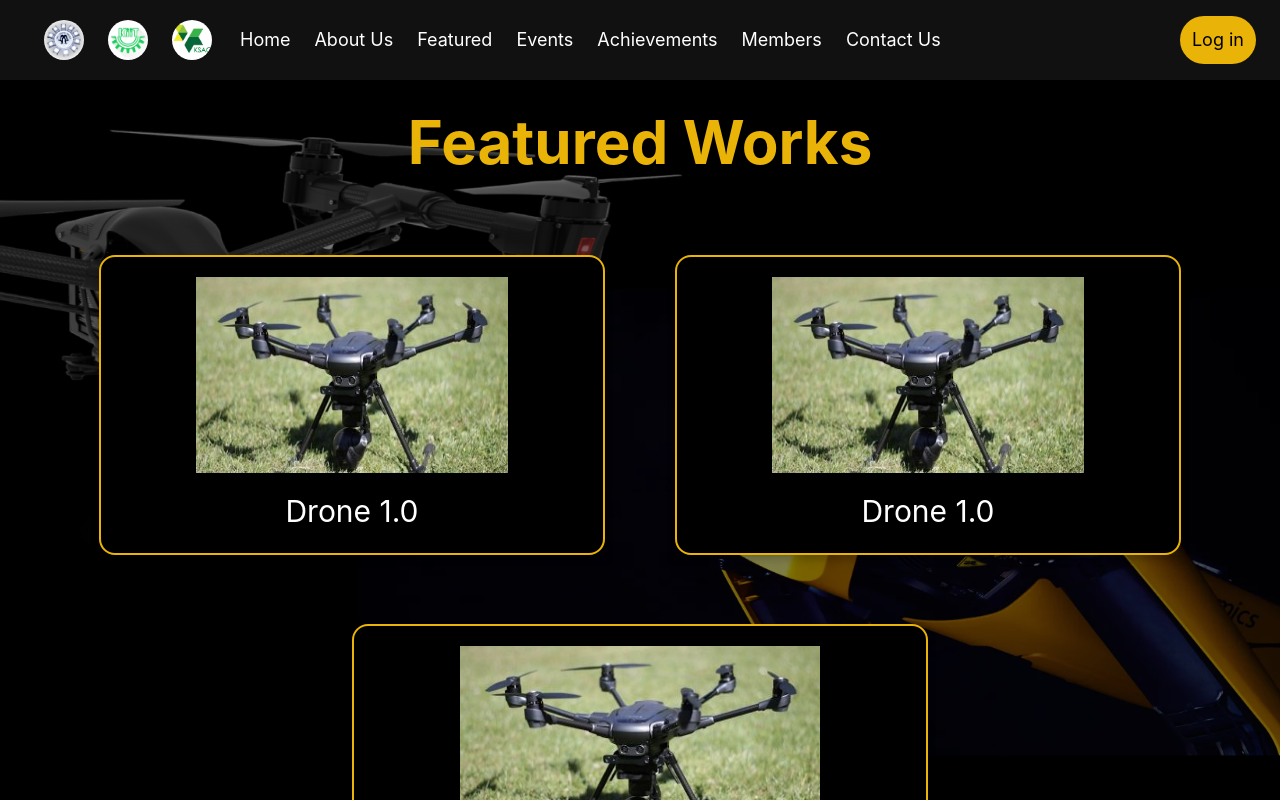
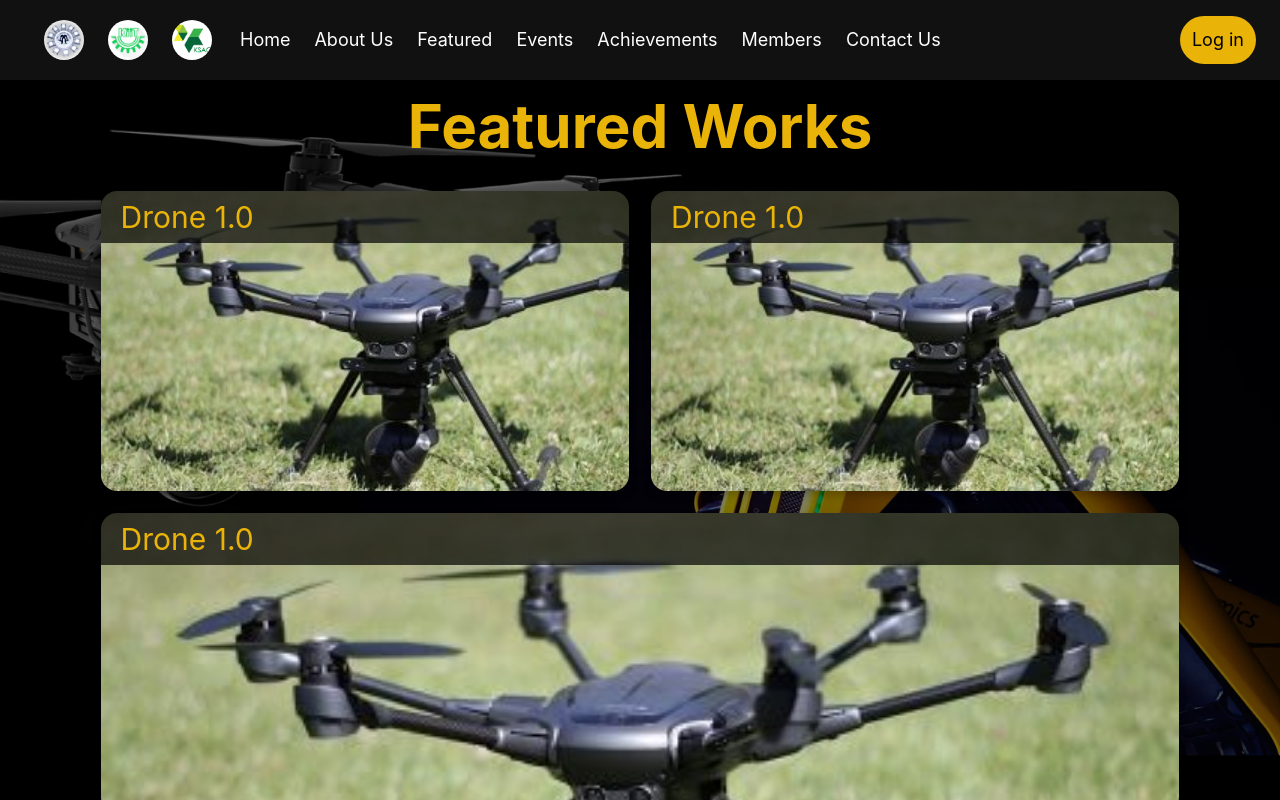
Before and after one commit to ShashankJais128/kiit-robotics-society-website, a React (Vite) app: page /featured in a window 1280 px wide. Shown: the top 800 px of the page. Built offline with nearby package versions, Linux system fonts and the light colour scheme.

Commit message:
featured

```diff
--- a/src/App.css
+++ b/src/App.css
@@ -7,7 +7,7 @@
 
 .flip-card {
   width:50%;
-  margin: 3%;
+  margin: 1%;
   height: 300px;
   perspective: 1000px;
 
@@ -17,8 +17,8 @@
   position: relative;
   width: 100%;
   height: 100%;
-  text-align: center;
-  transition: transform 0.8s;
+  /* text-align: center; */
+  transition: transform 0.6s;
   transform-style: preserve-3d;
   box-shadow: 0 4px 8px 0 rgba(0,0,0,0.2);
 }
@@ -36,13 +36,13 @@
 }
 
 .flip-card-front {
-  background-color: black;
+  /* background-color: rgb(19,19,19); */
   color: white;
 
 }
 
 .flip-card-back {
-  color: black;
+  /* color: black; */
   transform: rotateX(180deg);
 }
 
--- a/src/components/featured/FeatuedMain.jsx
+++ b/src/components/featured/FeatuedMain.jsx
@@ -25,22 +25,24 @@ function FeaturedMain() {
     className="bg-cover bg-fixed bg-black pb-10" style={{backgroundImage: `linear-gradient(rgba(0, 0, 0, 0), rgba(0, 0, 0, 0)), url(${dbg})`,}}
     >
       <div className="">
-        <h1 className="text-center text-3xl sm:text-4xl md:text-5xl xl:text-6xl font-bold pt-8 pb-12 px-10 text-yellow-500">
+        <h1 className="text-center text-3xl sm:text-4xl md:text-5xl xl:text-6xl font-bold pt-4 pb-6 px-5 text-yellow-500">
           Featured Works
         </h1>
         {featuredData.map((featuredData) => {
           return (
-            <div class=" px-[5%]">
+            <div class=" px-[7%]">
               <div class="flex ">
                 <FlipCard
                   title={featuredData.heading}
                   img={featuredData.img}
                   desc={featuredData.description}
+                  width="50%"
                 />
                 <FlipCard
                   title={featuredData.heading}
                   img={featuredData.img}
                   desc={featuredData.description}
+                  width="50%"
                 />
               </div>
               <div className="flex justify-center items-center">
@@ -48,6 +50,7 @@ function FeaturedMain() {
                   title={featuredData.heading}
                   img={featuredData.img}
                   desc={featuredData.description}
+                  width="100%"
                 />
               </div>
             </div>
--- a/src/components/featured/FlipCard.jsx
+++ b/src/components/featured/FlipCard.jsx
@@ -1,15 +1,12 @@
 function FlipCard(props) {
   return (
-    <div class="flip-card flex justify-center items-center">
+    <div class="flip-card" style={{width:`${props.width}`}}>
       <div class="flip-card-inner">
-        <div class="flip-card-front border-2 border-yellow-500 rounded-2xl ">
-          <img
-            className="rounded-2xl p-5 w-[70%] h-[80%] m-auto"
-            src={props.img}
-          ></img>
-          <div className="text-3xl text-white">{props.title}</div>
+        <div class="flip-card-front rounded-2xl bg-cover " style={{backgroundImage:`url(${props.img})`}}>
+
+          <div className="text-3xl text-yellow-500 absolute top-0 py-2 px-5 bg-black bg-opacity-70 w-full z-10">{props.title}</div>
         </div>
-        <div class="flip-card-back border-8 border-black border-double bg-yellow-500 rounded-2xl">
+        <div class="flip-card-back rounded-2xl text-white bg-black">
           <h1>{props.title}</h1>
           <p>{props.desc}</p>
           <p>We love that guy</p>
```
Also changed, not shown: 1 other file (tests, documents, lock files or other folders).
